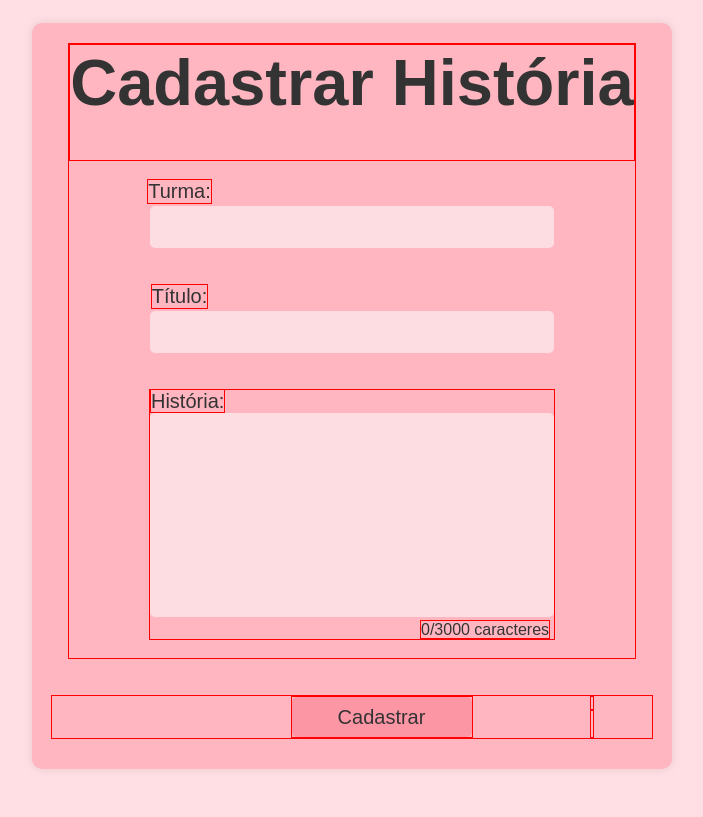
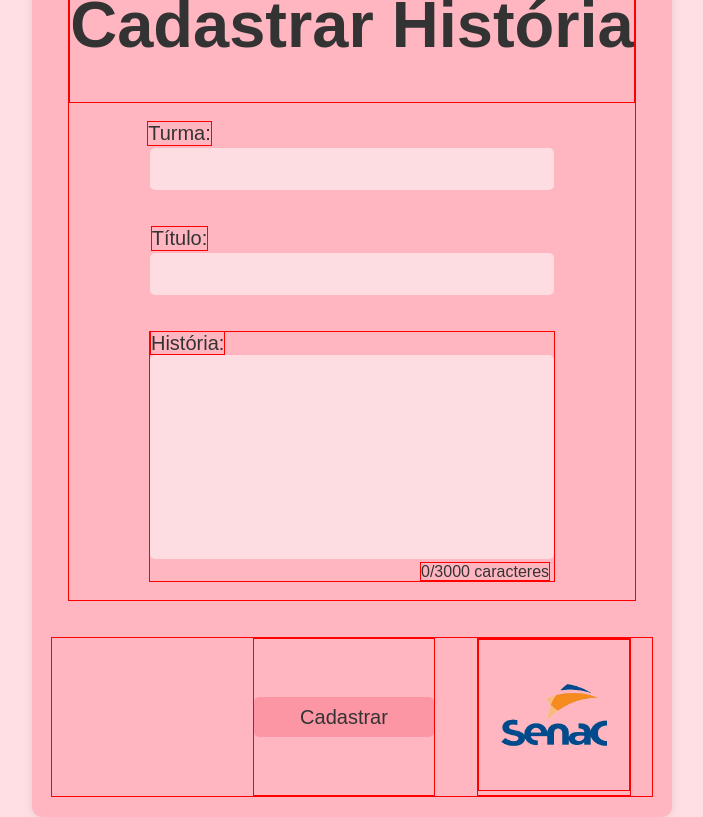
Before and after one commit to TurmaSenacTi123/senacmulheres, a plain HTML site: page index.html in a window 1280 px wide. Shown: the whole page, without its empty margins (288-991 px from the left). Drawn offline with Linux system fonts and the light colour scheme.

Commit message:
Update index.html

```diff
--- a/index.html
+++ b/index.html
@@ -29,7 +29,7 @@
                 <button id="cadastrar">Cadastrar</button>
             </div>
             <div>
-                <img src="/logo senac/senac.png" alt="">
+                <img src="senac.png" alt="">
             </div>
         </div>
     </div>
```
